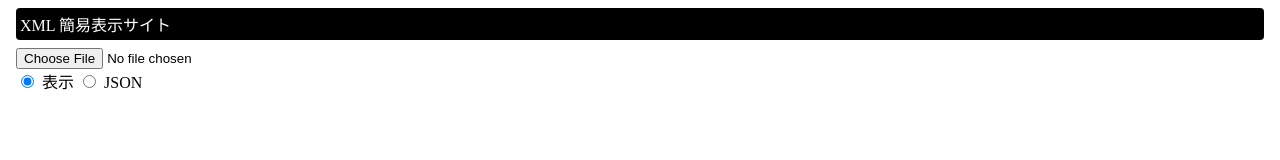
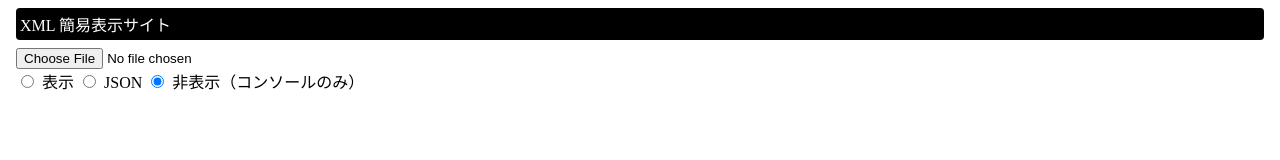
Before and after one commit to mghs15/showXml, a plain HTML site: page index.html in a window 1280 px wide. Drawn offline with Linux system fonts and the light colour scheme.

Commit message:
Add files via upload

```diff
--- a/index.html
+++ b/index.html
@@ -46,7 +46,7 @@ const copy = () => {
 
 const renderXml = (dom) => {
 
-  console.log(dom.childNodes);
+  //console.log(dom.childNodes);
 
   console.log(document.getElementById('choiceResultType').q1.value);
   const choice = document.getElementById('choiceResultType').q1.value ;
@@ -56,6 +56,10 @@ const renderXml = (dom) => {
     const json = dom2json(dom);
     output.innerHTML = "<textarea id='textBox' rows='25' cols='25'>" + JSON.stringify(json, null, 2) + "</textarea>"
                      + "<button class='copyButton' onClick='copy();'>JSONをコピー</button>";
+  }else if(choice == "console"){
+    const json = dom2json(dom);
+    console.log("---");
+    console.log(json);
   }else{
     const output = document.getElementById('results');
     const res = createComponent(dom);
@@ -298,8 +302,9 @@ div.attributes span.attribute-name-xmlns {
       <input type="file" id="addCard" onChange="addCard();">
     </div>
     <form id="choiceResultType">
-      <input type="radio" name="q1" onChange="reRenderXml();" value="show" checked><label>表示</label>
+      <input type="radio" name="q1" onChange="reRenderXml();" value="show"><label>表示</label>
       <input type="radio" name="q1" onChange="reRenderXml();" value="json"><label>JSON</label>
+      <input type="radio" name="q1" onChange="reRenderXml();" value="console" checked><label>非表示（コンソールのみ）</label>
     </form>
   </div>
   <div id="wrap">
```
